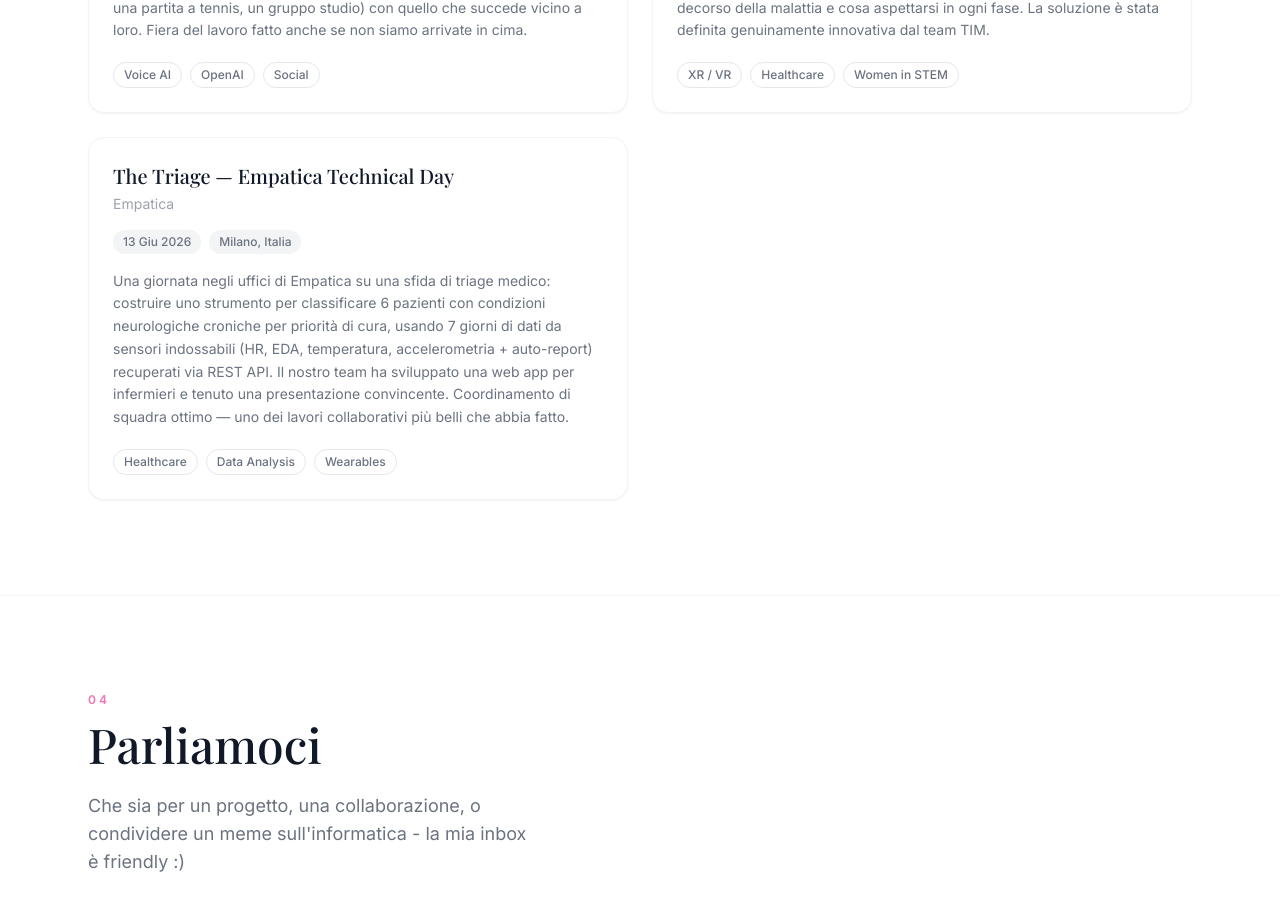
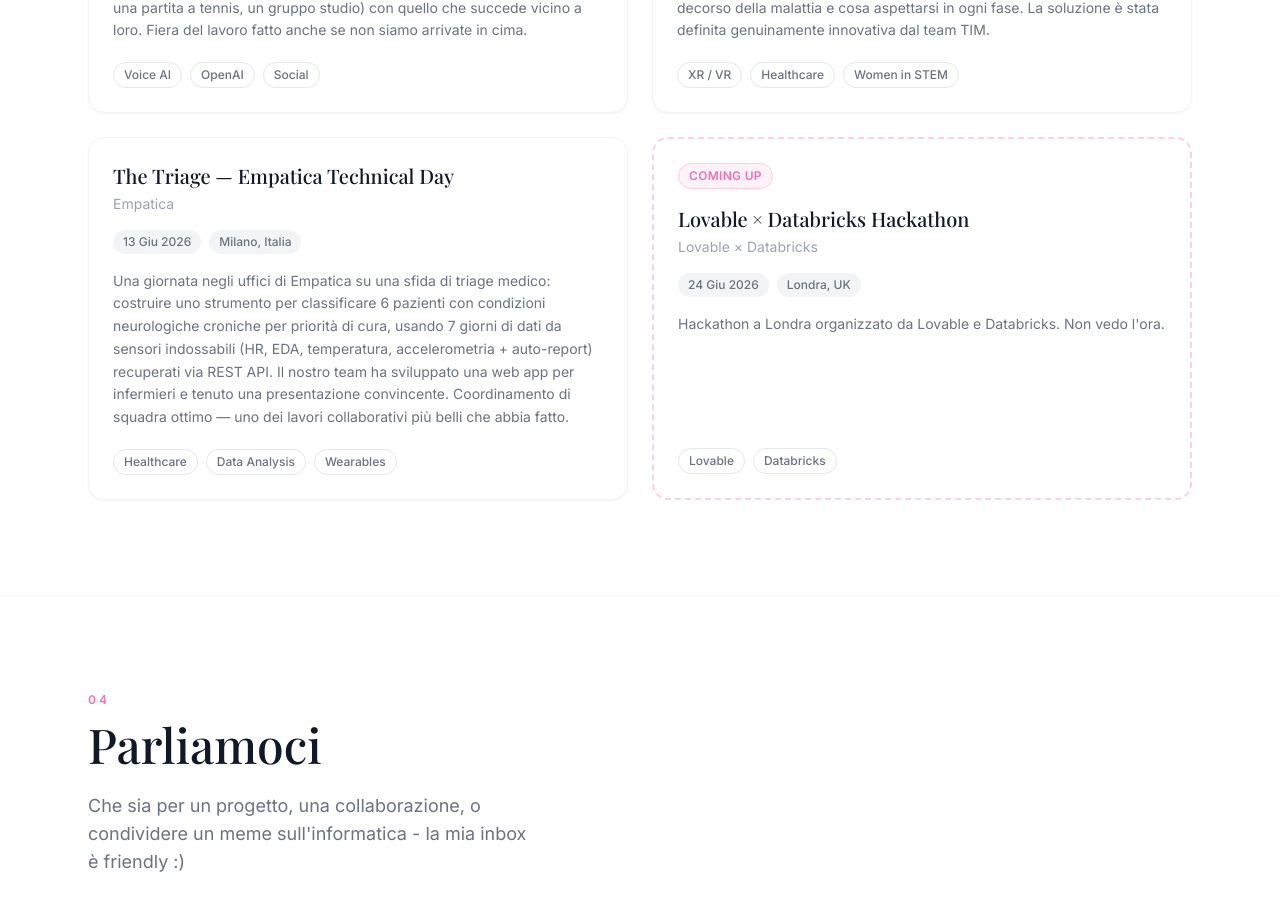
Before and after one commit to DianaHus/dianas_personal_page, a React (Vite) app: page / in a window 1280 px wide. Shown: the part 4980-5891 px from the top of the page. Built offline with nearby package versions, Linux system fonts and the light colour scheme; a web font is replaced by a local one.

Commit message:
added hackaton coming up

```diff
--- a/src/components/Events/Events.tsx
+++ b/src/components/Events/Events.tsx
@@ -8,7 +8,18 @@ interface EventCardProps {
 
 function EventCard({ item }: EventCardProps) {
   return (
-    <div className="bg-white dark:bg-gray-900 rounded-2xl p-6 border border-gray-100 dark:border-gray-800 shadow-sm flex flex-col gap-4 h-full">
+    <div className={`rounded-2xl p-6 flex flex-col gap-4 h-full ${
+      item.upcoming
+        ? 'bg-white dark:bg-gray-900 border-2 border-dashed border-pink-200 dark:border-pink-800'
+        : 'bg-white dark:bg-gray-900 border border-gray-100 dark:border-gray-800 shadow-sm'
+    }`}>
+
+      {/* Upcoming badge */}
+      {item.upcoming && (
+        <span className="self-start text-xs font-semibold tracking-wide uppercase px-2.5 py-1 rounded-full bg-pink-50 dark:bg-pink-950/30 text-pink-400 dark:text-pink-500 border border-pink-200 dark:border-pink-800">
+          Coming up
+        </span>
+      )}
 
       {/* Result badge — solo se presente */}
       {item.result && (
--- a/src/i18n/en.ts
+++ b/src/i18n/en.ts
@@ -282,6 +282,17 @@ export const en: Translations = {
           "A day at Empatica's offices working on a medical triage challenge: build a tool to rank 6 patients with chronic neurological conditions by care priority, using 7 days of wearable sensor data (HR, EDA, temperature, accelerometry + self-reports) fetched via REST API. Our team built a nurse-facing web app and delivered a strong presentation. Great team coordination — some of the most enjoyable collaborative work I've had.",
         tags: ['Healthcare', 'Data Analysis', 'Wearables'],
       },
+      {
+        date: '24 Jun 2026',
+        title: 'Lovable × Databricks Hackathon',
+        organizer: 'Lovable × Databricks',
+        location: 'London, UK',
+        result: null,
+        description:
+          'Upcoming hackathon in London hosted by Lovable and Databricks. Looking forward to it.',
+        tags: ['Lovable', 'Databricks'],
+        upcoming: true,
+      },
     ],
   },
 
--- a/src/i18n/it.ts
+++ b/src/i18n/it.ts
@@ -225,6 +225,17 @@ export const it: Translations = {
           'Una giornata negli uffici di Empatica su una sfida di triage medico: costruire uno strumento per classificare 6 pazienti con condizioni neurologiche croniche per priorità di cura, usando 7 giorni di dati da sensori indossabili (HR, EDA, temperatura, accelerometria + auto-report) recuperati via REST API. Il nostro team ha sviluppato una web app per infermieri e tenuto una presentazione convincente. Coordinamento di squadra ottimo — uno dei lavori collaborativi più belli che abbia fatto.',
         tags: ['Healthcare', 'Data Analysis', 'Wearables'],
       },
+      {
+        date: '24 Giu 2026',
+        title: 'Lovable × Databricks Hackathon',
+        organizer: 'Lovable × Databricks',
+        location: 'Londra, UK',
+        result: null,
+        description:
+          'Hackathon a Londra organizzato da Lovable e Databricks. Non vedo l\'ora.',
+        tags: ['Lovable', 'Databricks'],
+        upcoming: true,
+      },
     ],
   },
 
--- a/src/types.ts
+++ b/src/types.ts
@@ -49,4 +49,5 @@ export interface EventItem {
   description: string
   result: string | null // es. "1st Place", null se partecipazione
   tags: string[]
+  upcoming?: boolean    // true = evento futuro, mostra badge diverso e bordo tratteggiato
 }
```
